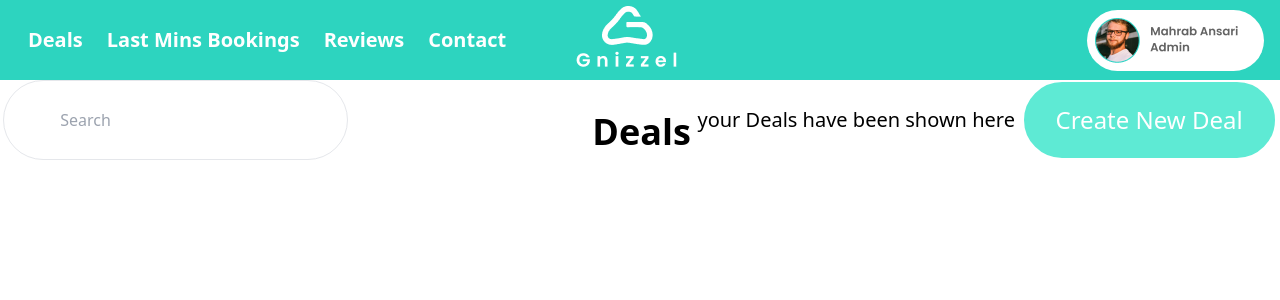
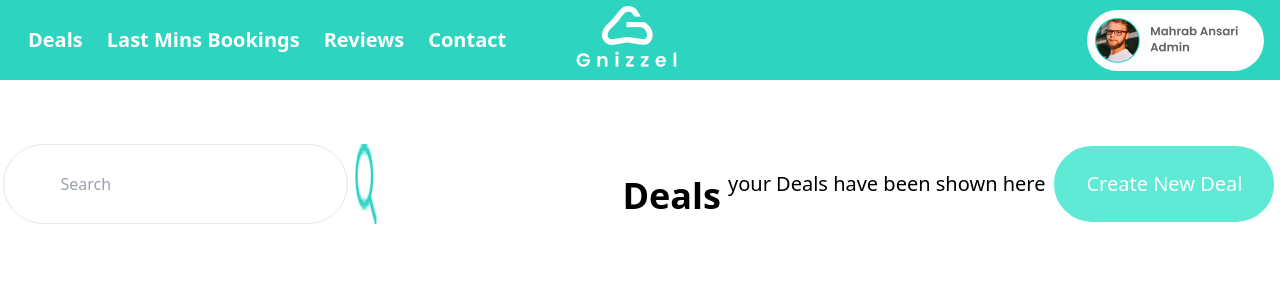
Before and after one commit to Wajeeha85/Gnizzel-Project, a React (Vite) app: page /deals2 in a window 1280 px wide. Shown: the top 300 px of the page. Built offline with nearby package versions, Linux system fonts and the light colour scheme.

Commit message:
new search png

```diff
--- a/src/Components/Deals/Deals2.jsx
+++ b/src/Components/Deals/Deals2.jsx
@@ -1,11 +1,10 @@
 import React from "react";
 import Logo from "../assets/images/Group 1000005195.png";
 import Author from "../assets/images/Group 1000005136.png";
-
+import SearchIcon from "../assets/images/Group (1).png";
 const Deals2 = () => {
   return (
     <div>
-      {" "}
       <div className="  box-border flex  items-center h-[80px]   bg-teal-400 p-4 justify-between  ">
         <div className="flex items-center ">
           <h1 className="  text-white px-3 font-semibold text-xl ">Deals</h1>
@@ -23,12 +22,13 @@ const Deals2 = () => {
           </p>
         </div>
       </div>
-      <div className="flex flex-direction-column justify-around ">
+      <div className="flex flex-direction-column justify-around  mt-16 ">
         <input
-          className="border  text-md  py-3  px-14 rounded-full border-gray-200"
+          className="border  text-md py-0  px-14 rounded-full border-gray-200"
           type="text"
           placeholder="Search"
         />
+        <img src={SearchIcon} size="1" />
         <input type="text" />
         <h1 className="flex justify-center mt-6  py-2 items-center font-bold text-4xl Poppins ">
           Deals
@@ -36,7 +36,7 @@ const Deals2 = () => {
         <h2 className="flex justify-center items-center text-xl Poppins  ">
           your Deals have been shown here
         </h2>
-        <button className="  bg-teal-300 py-4 px-8  rounded-full border-2 text-white border-white text-2xl  decoration  ">
+        <button className="  bg-teal-300 py-4 px-8  rounded-full border-2 text-white border-white text-xl  decoration  ">
           Create New Deal
         </button>
       </div>
```
Also changed, not shown: src/Components/assets/images/Group (1).png (added).
